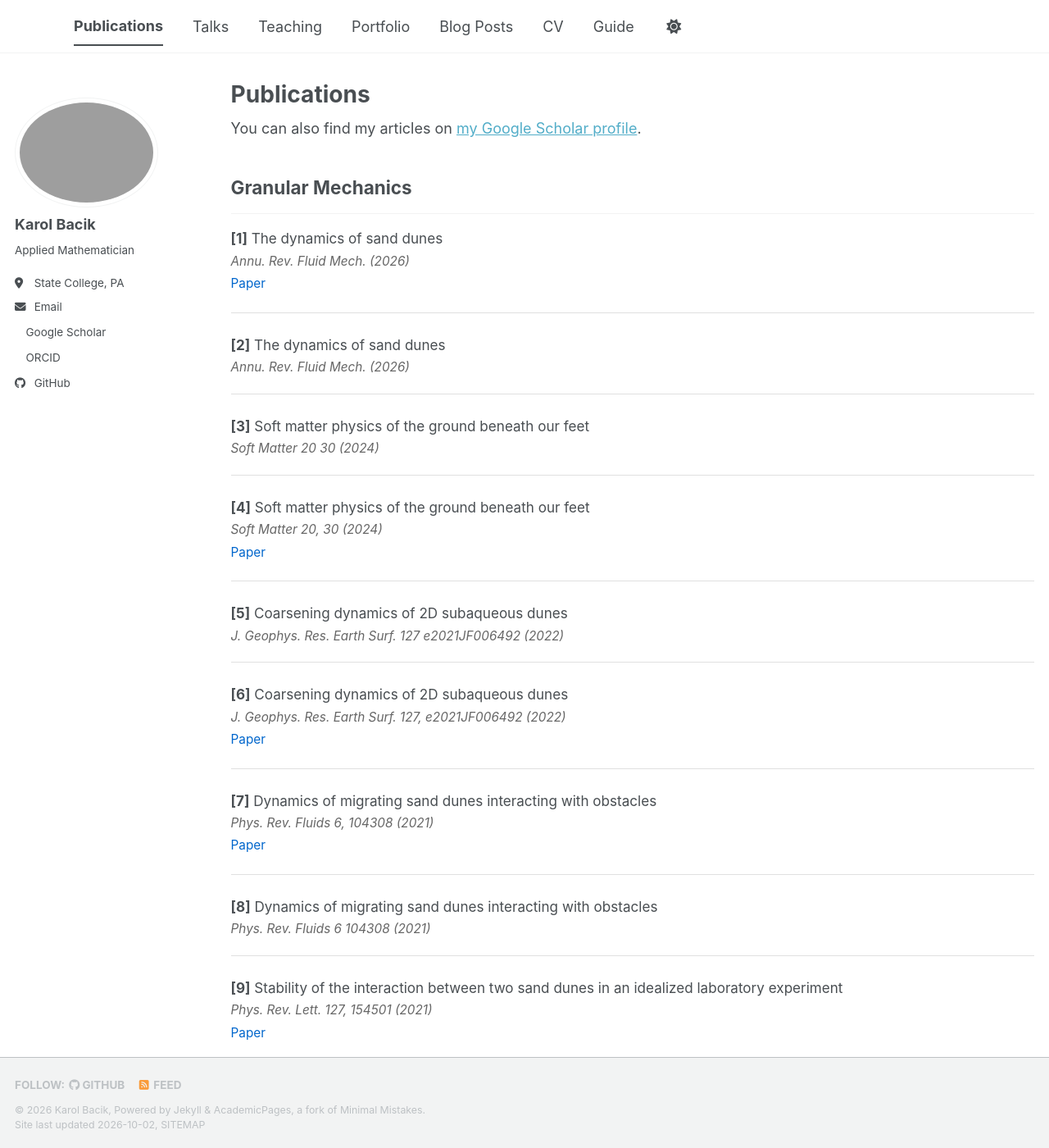
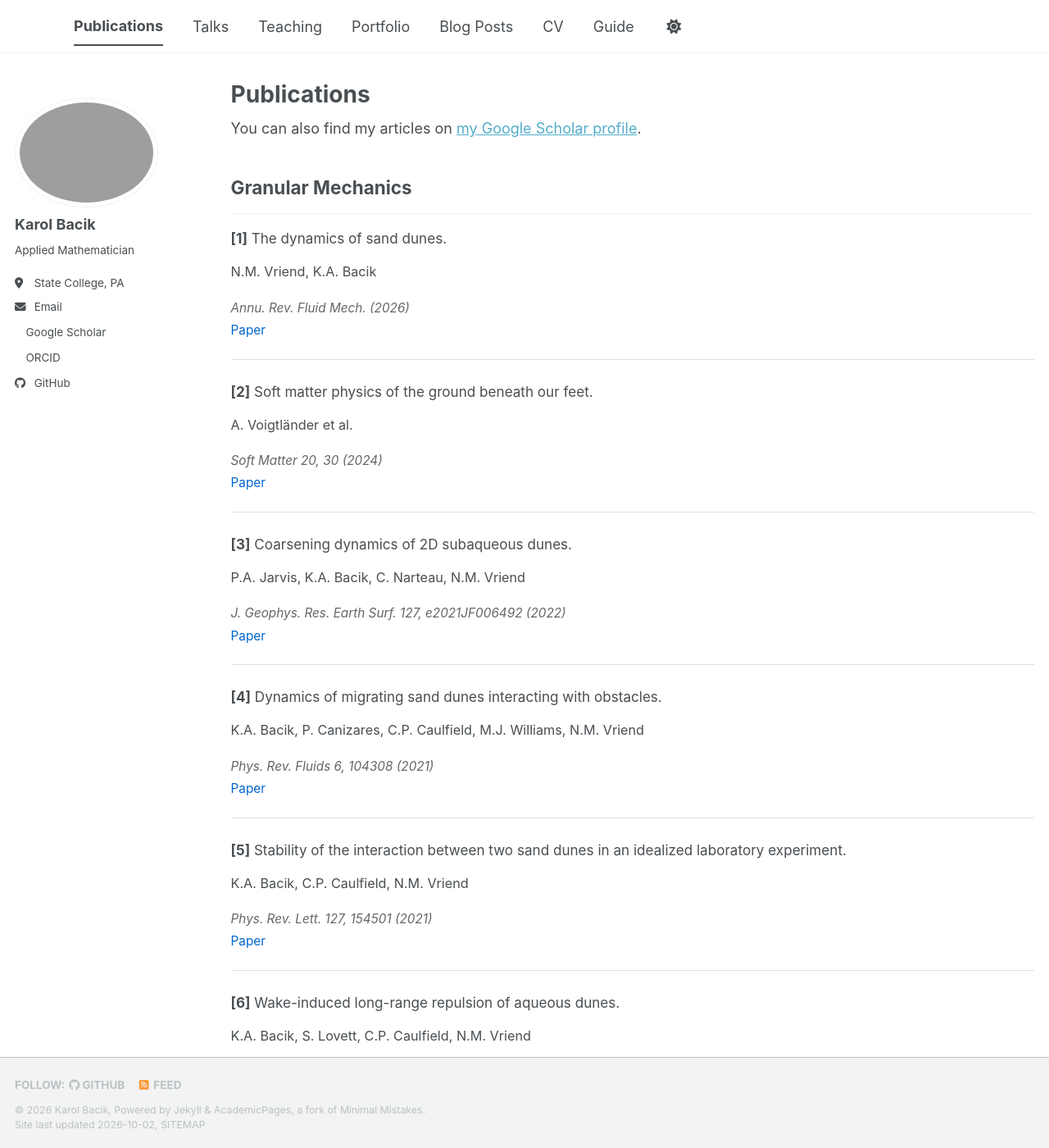
Before and after one commit to kbacikpsu/kbacikpsu.github.io, a Jekyll site: the page built from _pages/publications.html, in a window 1280 px wide and 1400 px high. Shown: the whole window at 82% size. Built offline with Jekyll 4.4.1, drawn with Linux system fonts in a browser that asks for light colours; a style sheet for code colours, icons or effects is not loaded; some of the changed text lies outside the part shown.

Commit message:
Add new publications to the publications page
Added new publications to the publications page, including titles, authors, venues, dates, categories, and paper URLs.

```diff
--- a/_pages/publications.html
+++ b/_pages/publications.html
@@ -3,16 +3,100 @@ layout: archive
 title: "Publications"
 permalink: /publications/
 author_profile: true
+publications:
+  - title: "The dynamics of sand dunes."
+    authors: "N.M. Vriend, K.A. Bacik"
+    venue: "Annu. Rev. Fluid Mech."
+    date: 2026
+    category: "granular_mechanics"
+    paperurl: "https://doi.org/10.1146/annurev-fluid-121223-115714"
+
+  - title: "Order–disorder transition in multidirectional crowds."
+    authors: "K.A. Bacik, G. Sobota, B.S. Bacik, T. Rogers"
+    venue: "PNAS"
+    volume: "122(14), e2420697122"
+    date: 2025
+    category: "crowd_modeling"
+    paperurl: "https://doi.org/10.1073/pnas.2420697122"
+
+  - title: "Soft matter physics of the ground beneath our feet."
+    authors: "A. Voigtländer et al."
+    venue: "Soft Matter"
+    volume: "20, 30"
+    date: 2024
+    category: "granular_mechanics"
+    paperurl: "https://doi.org/10.1039/D3SM01424H"
+
+  - title: "Lane nucleation in complex active flows."
+    authors: "K.A. Bacik, B.S. Bacik, T. Rogers"
+    venue: "Science"
+    volume: "379, 923–928"
+    date: 2023
+    category: "crowd_modeling"
+    paperurl: "https://doi.org/10.1126/science.abm4272"
+
+  - title: "Coarsening dynamics of 2D subaqueous dunes."
+    authors: "P.A. Jarvis, K.A. Bacik, C. Narteau, N.M. Vriend"
+    venue: "J. Geophys. Res. Earth Surf."
+    volume: "127, e2021JF006492"
+    date: 2022
+    category: "granular_mechanics"
+    paperurl: "https://doi.org/10.1029/2021JF006492"
+
+  - title: "Stability of the interaction between two sand dunes in an idealized laboratory experiment."
+    authors: "K.A. Bacik, C.P. Caulfield, N.M. Vriend"
+    venue: "Phys. Rev. Lett."
+    volume: "127, 154501"
+    date: 2021
+    category: "granular_mechanics"
+    paperurl: "https://doi.org/10.1103/PhysRevLett.127.154501"
+
+  - title: "Dynamics of migrating sand dunes interacting with obstacles."
+    authors: "K.A. Bacik, P. Canizares, C.P. Caulfield, M.J. Williams, N.M. Vriend"
+    venue: "Phys. Rev. Fluids"
+    volume: "6, 104308"
+    date: 2021
+    category: "granular_mechanics"
+    paperurl: "https://doi.org/10.1103/PhysRevFluids.6.104308"
+
+  - title: "Blowin' in the Wind Same as Flowing in H₂O."
+    authors: "N.M. Vriend, K.A. Bacik"
+    venue: "Physics"
+    volume: "13, 62"
+    date: 2020
+    category: "granular_mechanics"
+    paperurl: "https://doi.org/10.1103/Physics.13.62"
+
+  - title: "Wake-induced long-range repulsion of aqueous dunes."
+    authors: "K.A. Bacik, S. Lovett, C.P. Caulfield, N.M. Vriend"
+    venue: "Phys. Rev. Lett."
+    volume: "124, 054501"
+    date: 2020
+    category: "granular_mechanics"
+    paperurl: "https://doi.org/10.1103/PhysRevLett.124.054501"
+
+  - title: "Flow-based network analysis of the C. elegans connectome."
+    authors: "K.A. Bacik, M.T. Schaub, M. Beguerisse-Díaz, Y.N. Billeh, M. Barahona"
+    venue: "PLoS Comput. Biol."
+    volume: "12(8): e1005055"
+    date: 2016
+    category: "complex_networks"
+    paperurl: "https://doi.org/10.1371/journal.pcbi.1005055"
+
+categories:
+  granular_mechanics:
+    title: "Granular Mechanics"
+  crowd_modeling:
+    title: "Crowd Modeling"
+  complex_networks:
+    title: "Complex Networks"
 ---
 
 {% if site.author.googlescholar %}
   <div class="wordwrap">You can also find my articles on <a href="{{site.author.googlescholar}}">my Google Scholar profile</a>.</div>
 {% endif %}
 
-{% include base_path %}
-
-<!-- Publication categories -->
-{% assign categories = site.data.publication_categories %}
+{% assign categories = page.categories %}
 
 {% for category in categories %}
   {% assign cat_key = category[0] %}
@@ -20,32 +104,26 @@ author_profile: true
   <hr />
 
   <div class="publication-list">
-    {% assign sorted_pubs = site.publications | where: "category", cat_key | sort: "date" | reverse %}
+    {% assign sorted_pubs = page.publications | where: "category", cat_key | sort: "date" | reverse %}
     {% assign pub_number = 0 %}
-    {% for post in sorted_pubs %}
+    {% for pub in sorted_pubs %}
       {% assign pub_number = pub_number | plus: 1 %}
       <div class="publication-item">
-        {% if post.image %}
-          <div class="publication-image">
-            <img src="{{ post.image }}" alt="{{ post.title }}">
-          </div>
-        {% endif %}
-
         <div class="publication-content">
           <p class="publication-number-title">
-            <strong>[{{ pub_number }}]</strong> {{ post.title }}
+            <strong>[{{ pub_number }}]</strong> {{ pub.title }}
+          </p>
+          <p class="publication-authors">
+            {{ pub.authors }}
           </p>
           <p class="publication-meta">
-            {{ post.venue }}
-            {% if post.volume %} {{ post.volume }}{% endif %}
-            {% if post.pages %} {{ post.pages }}{% endif %}
-            ({{ post.date | date: "%Y" }})
+            {{ pub.venue }}
+            {% if pub.volume %} {{ pub.volume }}{% endif %}
+            ({{ pub.date }})
           </p>
-          {% if post.paperurl or post.slidesurl or post.bibtexurl %}
+          {% if pub.paperurl %}
             <p class="publication-links">
-              {% if post.paperurl %}<a href="{{ post.paperurl }}">Paper</a>{% endif %}
-              {% if post.slidesurl %}<span class="sep">|</span> <a href="{{ post.slidesurl }}">Slides</a>{% endif %}
-              {% if post.bibtexurl %}<span class="sep">|</span> <a href="{{ post.bibtexurl }}">BibTeX</a>{% endif %}
+              <a href="{{ pub.paperurl }}">Paper</a>
             </p>
           {% endif %}
         </div>
```
